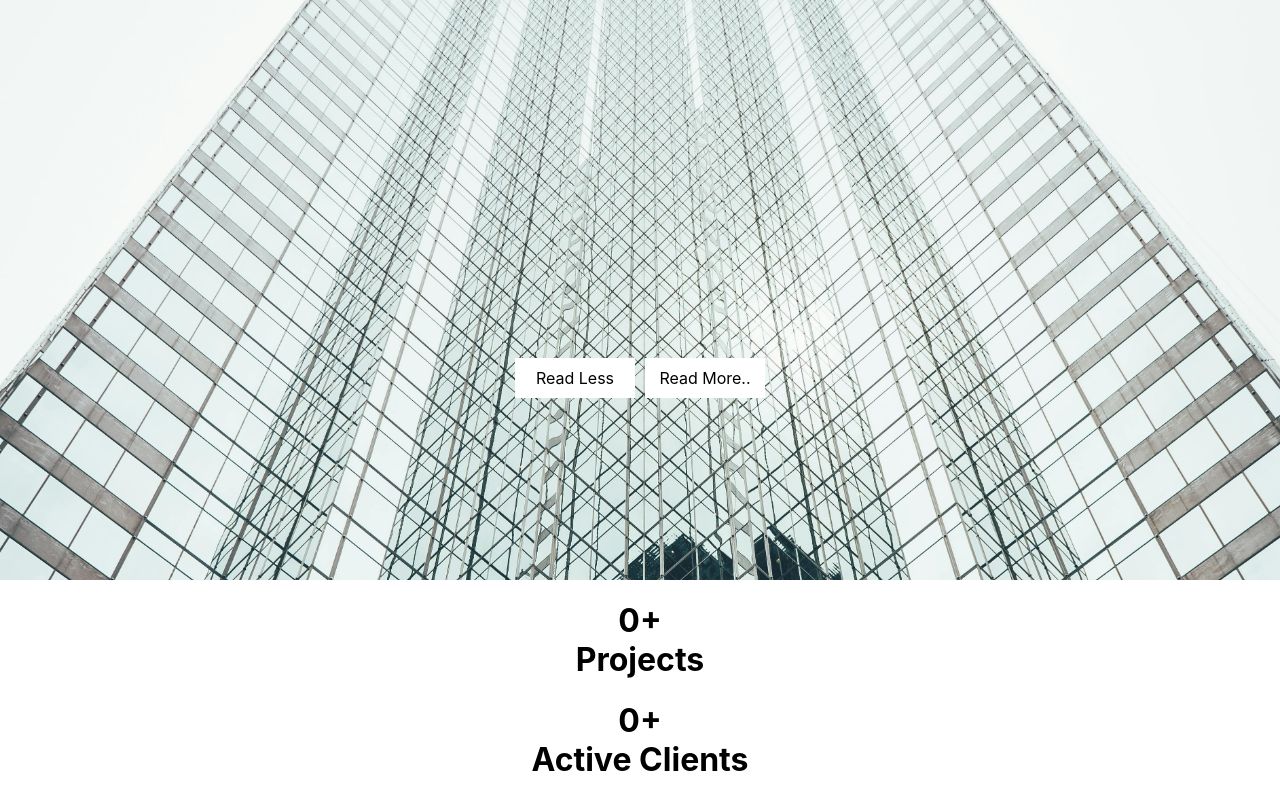
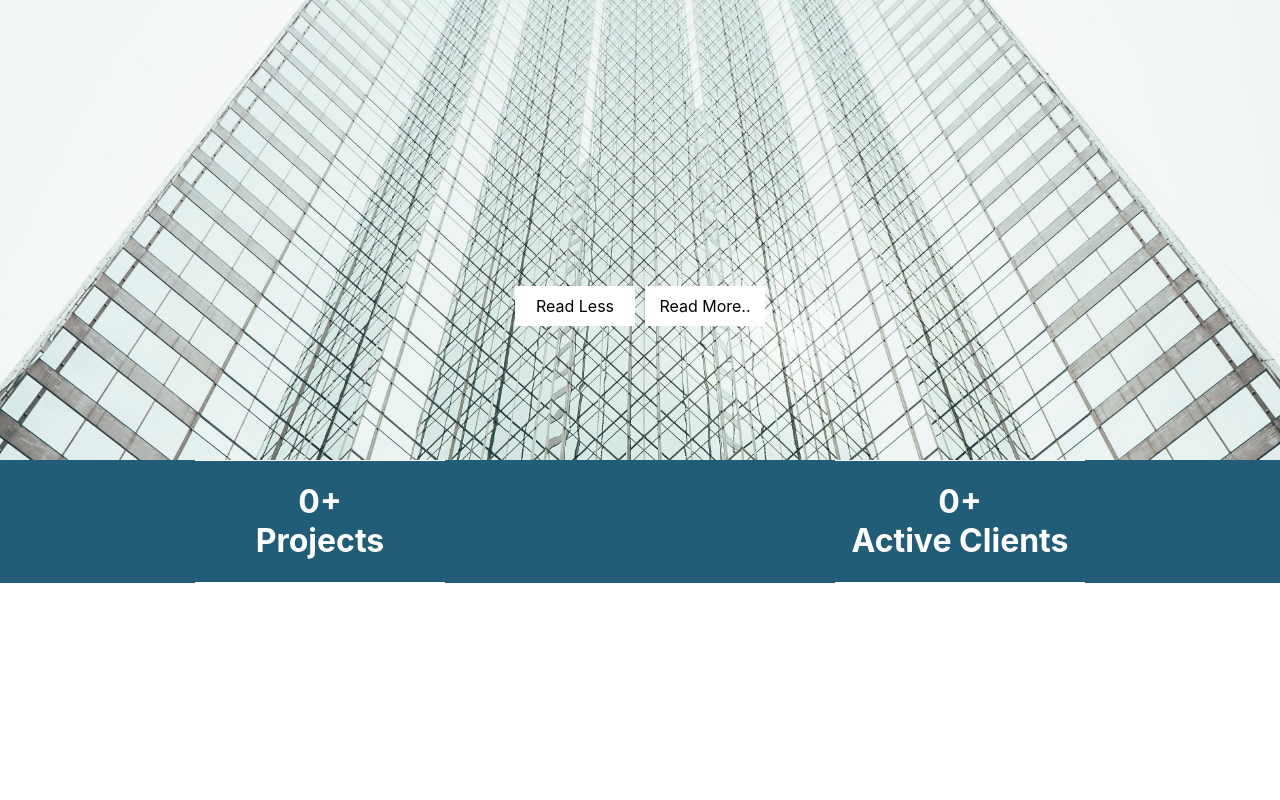
Before and after one commit to Alaudhin936/Swift-constructions, a React (Create React App) app: page / in a window 1280 px wide. Shown: the part 3104-3904 px from the top of the page. After the commit the page ends 3687 px from the top, so only its background shows below. Built offline with nearby package versions, Linux system fonts and the light colour scheme.

Commit message:
Update MainPage.css

```diff
--- a/src/Components/MainPage.css
+++ b/src/Components/MainPage.css
@@ -100,8 +100,7 @@ body {
 .customer-review {
   background-image: url("./bgimg.jpg");
   background-size: cover;
-  height: 100vh;
-
+  height: 85vh;
   background-repeat: no-repeat;
 }
 
@@ -119,7 +118,7 @@ body {
 }
 .customer-review h1 {
   text-align: center;
-  color: gray;
+
 }
 .customer-review h2 {
   display: flex;
@@ -511,7 +510,27 @@ ul li:hover {
   right: 10px;
   justify-content: flex-end;
 }
+.clients div{
+  border: 1px solid;
+  border-color: white;
+  border-left: none;
+  border-right: none;
+  width: 250px;
+}
+.clients{
+  background-color: rgb(34, 93, 120);
+  color: white;
+  display: flex;
+  align-items: center;
+  justify-content: center;
+  justify-content: space-around;
+  flex-wrap: wrap;
+
+}
 @media (max-width: 450px) {
+  .bla h1,h2{
+   font-size: 1.3em;
+  }
   .toUpImg img{
     top: 600px;
   }
@@ -520,6 +539,7 @@ ul li:hover {
   }
   .customer-review {
     background-size: cover;
+    height: 110vh;
     background-repeat: no-repeat;
   }
   .upper {
```
